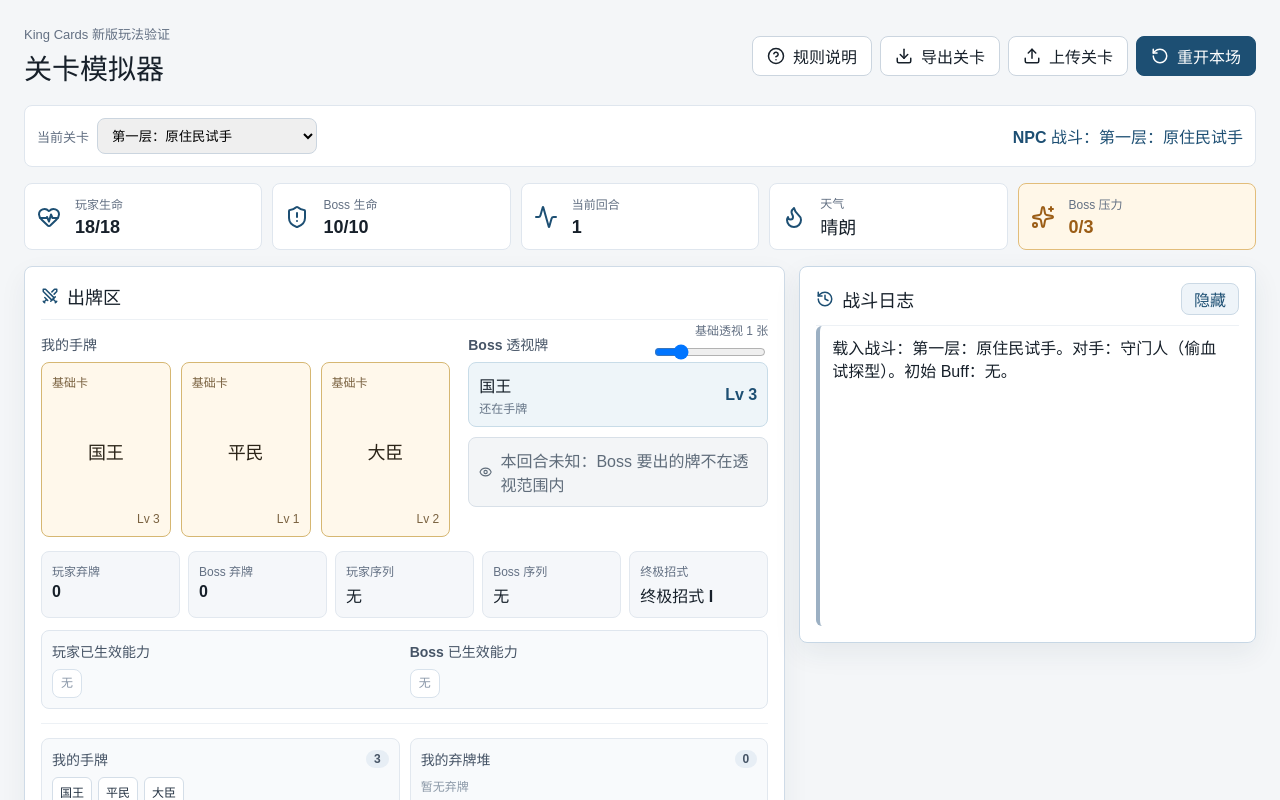
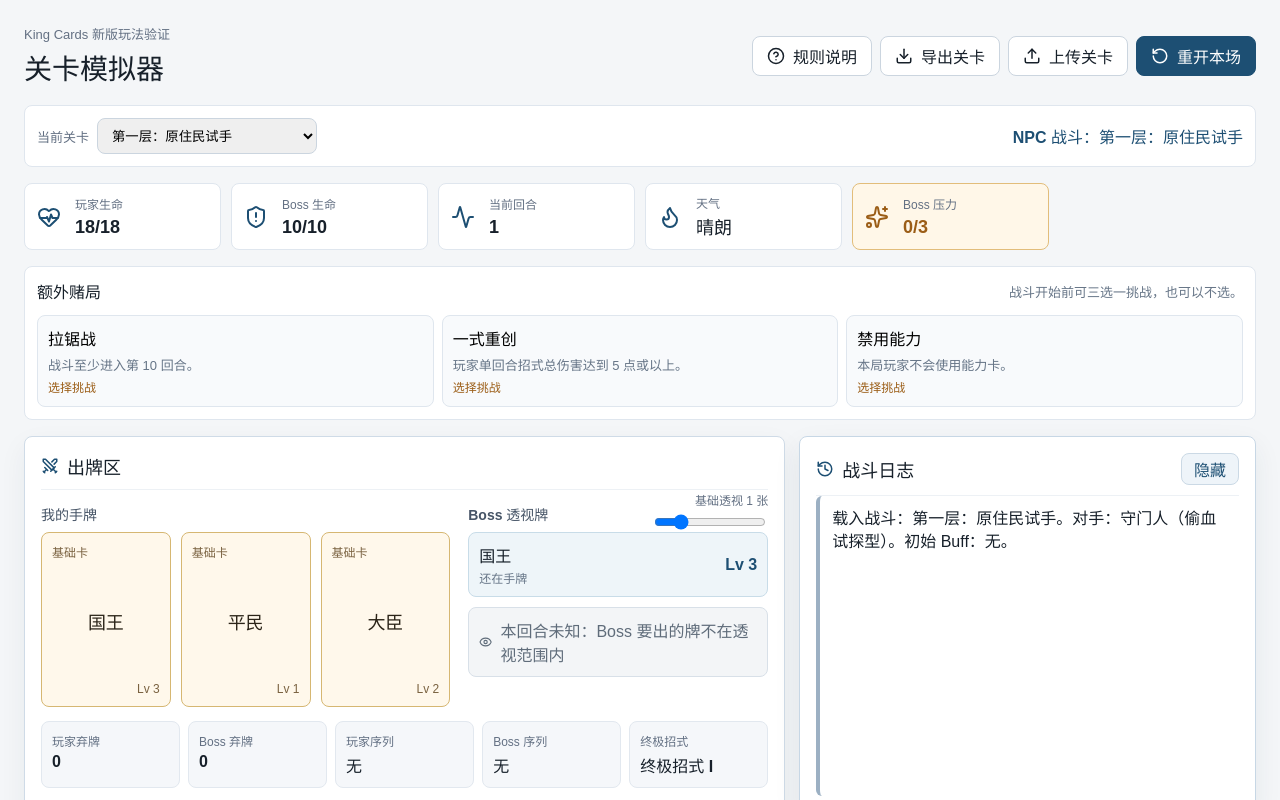
Before and after one commit to redfsz/newkingcards1, a React (Vite) app: page / in a window 1280 px wide. Shown: the top 800 px of the page. Built offline with nearby package versions, Linux system fonts and the light colour scheme.

Commit message:
额外赌局

```diff
--- a/src/App.jsx
+++ b/src/App.jsx
@@ -24,11 +24,13 @@ import {
   playerUltimateLibrary,
   resultLabels,
   sequenceDamageByLength,
+  wagerLibrary,
   weatherLibrary
 } from "./gameData.js";
 import {
   canSeeBossPlannedCard,
   chooseItem,
+  chooseWager,
   createInitialState,
   createStateFromConfig,
   getLegalPlayerCards,
@@ -67,6 +69,7 @@ export function App() {
   const bossPressureTitle = `当前 Boss：${game.bossPersona?.name ?? "Boss"}（${game.bossPersona?.style ?? "默认"}）\n压力 ${bossPressure}/3\n压力越高，Boss 越容易进入激进状态。`;
   const battleTypeText = { npc: "NPC 战斗", duel: "主角切磋", boss: "Boss 战" }[game.battleType] ?? "战斗";
   const activeAbilities = getActiveAbilities(game);
+  const selectedWager = wagerLibrary.find((wager) => wager.id === game.selectedWagerId);
 
   function applyLevel(levelId) {
     const level = levelPresets.find((entry) => entry.id === levelId);
@@ -137,6 +140,27 @@ export function App() {
       </section>
 
       {game.winner && <section className={`resultBanner ${game.winner === "player" ? "win" : "loss"}`}>{game.winner === "player" ? "玩家胜利：Boss 已被击败" : "战斗失败：玩家已经倒下"}</section>}
+      <section className="wagerBand">
+        <div>
+          <strong>额外赌局</strong>
+          <span>{selectedWager ? `已选择：${selectedWager.name}` : "战斗开始前可三选一挑战，也可以不选。"}</span>
+        </div>
+        <div className="wagerChoices">
+          {(game.wagerChoices ?? []).map((wagerId) => {
+            const wager = wagerLibrary.find((entry) => entry.id === wagerId);
+            if (!wager) return null;
+            const selected = game.selectedWagerId === wager.id;
+            const resolved = (game.resolvedWagerIds ?? []).includes(wager.id);
+            return (
+              <button key={wager.id} className={selected ? "selected" : ""} disabled={game.round > 1 || Boolean(game.selectedWagerId) || Boolean(game.winner)} onClick={() => setGame((state) => chooseWager(state, wager.id))}>
+                <strong>{wager.name}</strong>
+                <span>{wager.text}</span>
+                <em>{resolved ? "已结算" : selected ? "进行中" : "选择挑战"}</em>
+              </button>
+            );
+          })}
+        </div>
+      </section>
 
       <div className="workspace">
         <section className="panel bossIntentPanel">
@@ -334,6 +358,8 @@ function RulesModal({ onClose }) {
           <p>只有 Boss 战有地形规则。比如巡逻队长第一次崩溃免伤、雪花谋士隐藏透视、四象门主积累仪式、伪神赌徒让双方失败也增加压力、暖风裁决者提高玩家崩溃伤害、王座之影削弱重复同长度招式。</p>
           <h3>道具和天气</h3>
           <p>道具牌是给玩家用的一次性工具，比如预见牌、后悔牌、加等级、减 Boss 等级、续命牌。道具牌在出牌前准备使用，不占用出牌机会，使用后数量 -1，也不会进入手牌或弃牌堆。Boss 不携带道具牌。</p>
+          <h3>额外赌局</h3>
+          <p>每场战斗开始前会出现 3 个额外赌局。玩家可以选择 1 个挑战，也可以不选。额外赌局不涉及金币，只用于验证本局能否完成指定条件；条件达成时成功，战斗结束仍未达成则失败。</p>
           <h3>能力牌</h3>
           <p>能力牌可以多次打出，具体效果按每次打出的规则结算。比如天作之合每打出一次都会切换等级排序：第一次变成低等级获胜，第二次会恢复为高等级获胜。</p>
           <h3>上手建议</h3>
--- a/src/gameData.js
+++ b/src/gameData.js
@@ -111,6 +111,20 @@ export const itemLibrary = [
   { id: "save", name: "续命牌", price: 120, note: "本回合自己输掉的牌不进弃牌堆" }
 ];
 
+export const wagerLibrary = [
+  { id: "fast_win", name: "速战速决", text: "战斗在 6 回合内结束。", settle: "end" },
+  { id: "long_fight", name: "拉锯战", text: "战斗至少进入第 10 回合。", settle: "instant" },
+  { id: "player_round_3_win", name: "第三回合取胜", text: "第 3 回合玩家赢下本回合。", settle: "timed" },
+  { id: "boss_round_3_win", name: "第三回合失手", text: "第 3 回合 Boss 赢下本回合。", settle: "timed" },
+  { id: "player_big_move", name: "一式重创", text: "玩家单回合招式总伤害达到 5 点或以上。", settle: "instant" },
+  { id: "boss_big_move", name: "对手爆发", text: "Boss 单回合招式总伤害达到 5 点或以上。", settle: "instant" },
+  { id: "boss_first_collapse", name: "先破敌阵", text: "Boss 比玩家更早进入崩溃。", settle: "instant" },
+  { id: "no_player_ability", name: "禁用能力", text: "本局玩家不会使用能力卡。", settle: "end" },
+  { id: "no_player_item", name: "禁用道具", text: "本局玩家不会使用道具卡。", settle: "end" },
+  { id: "king_not_discarded", name: "护住国王", text: "本局玩家的国王不会进入弃牌堆。", settle: "end" },
+  { id: "commoner_not_discarded", name: "护住平民", text: "本局玩家的平民不会进入弃牌堆。", settle: "end" }
+];
+
 export const initialBuffLibrary = [
   { id: "rich_second_gen", name: "富二代", side: "玩家", note: "金币增加 50%。模拟器中作为经济 Buff 展示，不改变战斗结算" },
   { id: "unlimited_supply", name: "无限供应", side: "玩家", note: "商店卡牌不会售罄。模拟器中作为经济 Buff 展示，不改变战斗结算" },
@@ -162,7 +176,7 @@ export const levelPresets = [
 
   { id: "floor_5_npc", floor: 5, battleType: "npc", name: "第五层：赌桌客", bossPersona: "gambler", playerMaxHp: 24, bossMaxHp: 20, weather: "clear", revealCount: 3, initialBuffs: [], playerDeck: ["king", "minister", "commoner"], bossDeck: ["king", "minister", "commoner", "queen", "assassin", "fate"], selectedBossMoves: ["boss_single", "boss_bait"], ownedItems: ["peek", "plus_one", "minus_half", "save"] },
   { id: "floor_5_duel", floor: 5, battleType: "duel", name: "第五层：风险切磋", bossPersona: "gambler", playerMaxHp: 24, bossMaxHp: 26, weather: "clear", revealCount: 3, initialBuffs: ["random_commoner"], playerDeck: ["king", "minister", "commoner"], bossDeck: ["king", "minister", "commoner", "queen", "noble", "false_god", "fate", "shadow"], selectedBossMoves: ["boss_single", "boss_double", "boss_bait"], ownedItems: ["peek", "plus_one", "minus_half", "save"] },
-  { id: "floor_5_boss", floor: 5, battleType: "boss", name: "第五层 Boss：伪神赌徒", bossPersona: "gambler", playerMaxHp: 24, bossMaxHp: 33, weather: "clear", revealCount: 3, initialBuffs: ["random_commoner"], playerDeck: ["king", "minister", "commoner"], bossDeck: ["king", "minister", "commoner", "queen", "noble", "false_god", "assassin", "fate", "shadow", "thief"], selectedBossMoves: ["boss_single", "boss_double", "boss_bait", "boss_grind", "boss_comeback", "boss_gamble_swing"], battleRule: { id: "gambler_draw_pressure", name: "赌神牌桌", text: "双方失败时，Boss 压力 +1。伪神赌徒会用刺客、命运、伪神制造双方失败和高波动回合。" }, bossSkills: [{ round: 2, name: "下注", effect: "bossMoveDamageBonus", value: 2, text: "Boss 下一次招式伤害 +2。" }, { round: 5, name: "强行加注", effect: "bossMoveDamageBonus", value: 3, text: "Boss 下一次招式伤害 +3。" }, { round: 8, name: "伪神降桌", effect: "ignoreNextBossLossSequence", value: 1, text: "Boss 下一次失败不增加玩家胜负序列。" }], ownedItems: ["peek", "plus_one", "minus_half", "save"] },
+  { id: "floor_5_boss", floor: 5, battleType: "boss", name: "第五层 Boss：伪神赌徒", bossPersona: "gambler", playerMaxHp: 24, bossMaxHp: 33, weather: "clear", revealCount: 3, initialBuffs: ["random_commoner"], playerDeck: ["king", "minister", "commoner"], bossDeck: ["king", "minister", "commoner", "queen", "noble", "false_god", "assassin", "fate", "shadow", "thief"], selectedBossMoves: ["boss_single", "boss_double", "boss_bait", "boss_grind", "boss_comeback", "boss_gamble_swing"], battleRule: { id: "gambler_draw_pressure", name: "赌神牌桌", text: "双方失败时，Boss 压力 +1。伪神赌徒会用刺客、命运、伪神制造双方失败和高波动回合。" }, bossSkills: [{ round: 2, name: "开局压注", effect: "bossMoveDamageBonus", value: 2, text: "Boss 下一次招式伤害 +2。" }, { round: 5, name: "强行加注", effect: "bossMoveDamageBonus", value: 3, text: "Boss 下一次招式伤害 +3。" }, { round: 8, name: "伪神降桌", effect: "ignoreNextBossLossSequence", value: 1, text: "Boss 下一次失败不增加玩家胜负序列。" }], ownedItems: ["peek", "plus_one", "minus_half", "save"] },
 
   { id: "floor_6_npc", floor: 6, battleType: "npc", name: "第六层：暖风信徒", bossPersona: "executioner", playerMaxHp: 26, bossMaxHp: 22, weather: "warm", revealCount: 3, initialBuffs: [], playerDeck: ["king", "minister", "commoner"], bossDeck: ["king", "minister", "commoner", "guard", "queen", "strike_blade", "rebel"], selectedBossMoves: ["boss_single", "boss_double"], ownedItems: ["peek", "plus_half", "plus_one", "save"] },
   { id: "floor_6_duel", floor: 6, battleType: "duel", name: "第六层：极限切磋", bossPersona: "executioner", playerMaxHp: 26, bossMaxHp: 30, weather: "warm", revealCount: 3, initialBuffs: ["player_move_plus"], playerDeck: ["king", "minister", "commoner"], bossDeck: ["king", "minister", "commoner", "guard", "noble", "queen", "strike_blade", "final_moment", "rebel"], selectedBossMoves: ["boss_single", "boss_double", "boss_bait"], ownedItems: ["peek", "plus_half", "plus_one", "save"] },
--- a/src/simulator.js
+++ b/src/simulator.js
@@ -8,11 +8,13 @@ import {
   levelPresets,
   playerUltimateLibrary,
   requiredDeckCards,
-  sequenceDamageByLength
+  sequenceDamageByLength,
+  wagerLibrary
 } from "./gameData.js";
 
 const byId = new Map(cardLibrary.map((card) => [card.id, card]));
 const itemById = new Map(itemLibrary.map((item) => [item.id, item]));
+const wagerById = new Map(wagerLibrary.map((wager) => [wager.id, wager]));
 const buffById = new Map(initialBuffLibrary.map((buff) => [buff.id, buff]));
 const personaById = new Map(bossPersonaLibrary.map((persona) => [persona.id, persona]));
 
@@ -86,9 +88,15 @@ export function createStateFromConfig(config) {
     bossFourWins: [],
     playerPattern: [],
     bossPattern: [],
+    playerRoundDamage: 0,
+    bossRoundDamage: 0,
+    firstCollapseSide: null,
     playerCollapseStacks: 0,
     bossCollapseStacks: 0,
     bossPressure: 0,
+    wagerChoices: pickWagerChoices(normalized.id),
+    selectedWagerId: "",
+    resolvedWagerIds: [],
     customMoves: normalized.customMoves,
     selectedBossMoves: normalized.selectedBossMoves,
     ownedItems: normalized.ownedItems,
@@ -237,6 +245,13 @@ export function chooseItem(state, itemId) {
   return { ...state, activeItemId: state.activeItemId === itemId ? "" : itemId };
 }
 
+export function chooseWager(state, wagerId) {
+  const wager = wagerById.get(wagerId);
+  if (!wager || !(state.wagerChoices ?? []).includes(wagerId)) return state;
+  if (state.round > 1 || state.selectedWagerId || state.winner) return state;
+  return addLog({ ...state, selectedWagerId: wagerId }, "info", `额外赌局开始：【${wager.name}】。`);
+}
+
 export function playRound(state, playerCardKey) {
   if (state.winner) return state;
   let prepared = applyRoundStartEffects(state);
@@ -256,7 +271,7 @@ export function playRound(state, playerCardKey) {
     ? { ...rawBossCard, id: "disabled_card", name: `${rawBossCard.name}(失效)`, level: 0, levelOverride: 0, type: rawBossCard.type }
     : resolvePlayedCard(rawBossCard, "boss", prepared);
 
-  let next = { ...prepared, playerHand: prepared.playerHand.filter((card) => card.key !== rawPlayerCard.key), bossHand: prepared.bossHand.filter((card) => card.key !== rawBossCard.key), activeItemId: "", ownedItems: consumeItem(prepared.ownedItems, prepared.activeItemId) };
+  let next = { ...prepared, playerHand: prepared.playerHand.filter((card) => card.key !== rawPlayerCard.key), bossHand: prepared.bossHand.filter((card) => card.key !== rawBossCard.key), activeItemId: "", ownedItems: consumeItem(prepared.ownedItems, prepared.activeItemId), playerRoundDamage: 0, bossRoundDamage: 0 };
   const result = compareCards(playerCard, bossCard, prepared.weather, item, {
     playerHandBeforePlay: prepared.playerHand,
     bossHandBeforePlay: prepared.bossHand,
@@ -360,15 +375,18 @@ export function playRound(state, playerCardKey) {
   }
   if (rawPlayerCard.id === "thief" && result.player === "win") {
     next.bossHp = Math.max(0, next.bossHp - 5);
+    next.playerRoundDamage += 5;
     logs.push("玩家【盗贼】获胜：Boss 额外受到 5 点伤害。");
   }
   if (rawBossCard.id === "thief" && result.boss === "win") {
     next.playerHp = Math.max(0, next.playerHp - 5);
+    next.bossRoundDamage += 5;
     logs.push("Boss【盗贼】获胜：玩家额外受到 5 点伤害。");
   }
   if (item?.id === "regret") {
     next = recoverPlayerCard(next, rawPlayerCard.key, logs);
   }
+  next = checkRestrictionWagers(next, rawPlayerCard, item, logs);
   if (bossCardDisabledByItem(rawBossCard, item)) logs.push(`${item.name}生效：Boss 的【${rawBossCard.name}】本回合失效。`);
   else next = applyCardAfterPlay(next, rawBossCard, "boss", result.boss, logs);
   next = applyCardAfterPlay(next, rawPlayerCard, "player", result.player, logs);
@@ -380,16 +398,20 @@ export function playRound(state, playerCardKey) {
   next.playerPattern = trimPattern(playerResultForPattern ? [...next.playerPattern, playerResultForPattern] : next.playerPattern);
   next.bossPattern = trimPattern([...next.bossPattern, result.boss]);
   next = applyRuleAfterResult(next, result, bossCard, logs);
+  next = checkRoundWagers(next, result, logs);
   next.bossPressure = nextBossPressure(next, result.boss, logs);
   next = applyMoves(next, "player", logs);
   next = applyMoves(next, "boss", logs);
+  next = checkDamageWagers(next, logs);
   next.bossDamageReduction = 0;
 
   if (next.bossHp <= 0) { next.winner = "player"; logs.push("Boss 生命归零，玩家获胜。"); }
   else if (next.playerHp <= 0) { next.winner = "boss"; logs.push("玩家生命归零，Boss 获胜。"); }
   if (!next.winner && next.playerHand.length === 0) next = handleCollapse(next, "player", logs);
   if (!next.winner && next.bossHand.length === 0) next = handleCollapse(next, "boss", logs);
+  next = checkRestrictionWagers(next, null, null, logs);
 
+  next = checkEndWagers(next, logs);
   next.round += 1;
   return addLogs(next, logs);
 }
@@ -845,11 +867,11 @@ function applyMoves(state, side, logs) {
     if (isPlayer) {
       damage = applyPlayerMoveRuleDamage(next, move, damage);
       damage = Math.max(1, damage - (next.bossDamageReduction ?? 0));
-      next = { ...next, bossHp: Math.max(0, next.bossHp - damage), playerTriggeredMoveLengths: [...(next.playerTriggeredMoveLengths ?? []), move.pattern.length] };
+      next = { ...next, bossHp: Math.max(0, next.bossHp - damage), playerRoundDamage: (next.playerRoundDamage ?? 0) + damage, playerTriggeredMoveLengths: [...(next.playerTriggeredMoveLengths ?? []), move.pattern.length] };
       logs.push(`玩家触发招式【${move.name}】，Boss 受到 ${damage} 点伤害。`);
     } else {
       damage += next.bossMoveDamageBonus ?? 0;
-      next = { ...next, playerHp: Math.max(0, next.playerHp - damage), bossMoveDamageBonus: 0 };
+      next = { ...next, playerHp: Math.max(0, next.playerHp - damage), bossRoundDamage: (next.bossRoundDamage ?? 0) + damage, bossMoveDamageBonus: 0 };
       logs.push(`Boss 触发招式【${move.name}】，玩家受到 ${damage} 点伤害。`);
     }
   }
@@ -868,6 +890,7 @@ function handleCollapse(state, side, logs) {
   if (isPlayer && state.battleRule?.id === "execution_player_collapse_plus") damage += 3;
   if (isPlayer && hasBuff(state, "collapse_guard")) damage = Math.max(1, damage - 3);
   let next = { ...state };
+  if (!next.firstCollapseSide) next.firstCollapseSide = side;
   if (isPlayer) {
     next.playerHp = Math.max(0, next.playerHp - damage);
     logs.push(`${targetName}牌组被打空，进入崩溃状态，受到终极招式 ${damage} 点伤害。`);
@@ -966,6 +989,71 @@ function removePlayerDiscard(state) {
   if (state.playerDiscard.length === 0) return state;
   return { ...state, playerDiscard: state.playerDiscard.slice(1) };
 }
+function pickWagerChoices(seed) {
+  const choices = [];
+  let offset = deterministicRange(seed, 0, wagerLibrary.length - 1);
+  while (choices.length < 3 && choices.length < wagerLibrary.length) {
+    const wager = wagerLibrary[offset % wagerLibrary.length];
+    if (!choices.includes(wager.id)) choices.push(wager.id);
+    offset += 3;
+  }
+  return choices;
+}
+function resolveWager(state, wagerId, logs, success = true) {
+  if (!state.selectedWagerId || state.selectedWagerId !== wagerId || (state.resolvedWagerIds ?? []).includes(wagerId)) return state;
+  const wager = wagerById.get(wagerId);
+  if (!wager) return state;
+  if (success) {
+    logs.push(`额外赌局成功：【${wager.name}】。`);
+    return { ...state, resolvedWagerIds: [...(state.resolvedWagerIds ?? []), wagerId] };
+  }
+  logs.push(`额外赌局失败：【${wager.name}】。`);
+  return { ...state, resolvedWagerIds: [...(state.resolvedWagerIds ?? []), wagerId] };
+}
+function failSelectedWager(state, logs) {
+  if (!state.selectedWagerId || (state.resolvedWagerIds ?? []).includes(state.selectedWagerId)) return state;
+  return resolveWager(state, state.selectedWagerId, logs, false);
+}
+function checkRoundWagers(state, result, logs) {
+  let next = state;
+  if (state.round === 3 && result.player === "win") next = resolveWager(next, "player_round_3_win", logs);
+  if (state.round === 3 && result.boss === "win") next = resolveWager(next, "boss_round_3_win", logs);
+  if (state.round > 3 && ["player_round_3_win", "boss_round_3_win"].includes(state.selectedWagerId)) next = failSelectedWager(next, logs);
+  if (state.round >= 10) next = resolveWager(next, "long_fight", logs);
+  return next;
+}
+function checkDamageWagers(state, logs) {
+  let next = state;
+  if ((state.playerRoundDamage ?? 0) >= 5) next = resolveWager(next, "player_big_move", logs);
+  if ((state.bossRoundDamage ?? 0) >= 5) next = resolveWager(next, "boss_big_move", logs);
+  if (state.firstCollapseSide === "boss") next = resolveWager(next, "boss_first_collapse", logs);
+  if (state.firstCollapseSide === "player" && state.selectedWagerId === "boss_first_collapse") next = failSelectedWager(next, logs);
+  return next;
+}
+function checkRestrictionWagers(state, playerCard, item, logs) {
+  let next = state;
+  if (playerCard?.type === "能力卡") next = failSpecificWager(next, "no_player_ability", logs);
+  if (item) next = failSpecificWager(next, "no_player_item", logs);
+  if (next.playerDiscard.some((card) => card.id === "king")) next = failSpecificWager(next, "king_not_discarded", logs);
+  if (next.playerDiscard.some((card) => card.id === "commoner")) next = failSpecificWager(next, "commoner_not_discarded", logs);
+  return next;
+}
+function failSpecificWager(state, wagerId, logs) {
+  if (state.selectedWagerId !== wagerId || (state.resolvedWagerIds ?? []).includes(wagerId)) return state;
+  return resolveWager(state, wagerId, logs, false);
+}
+function checkEndWagers(state, logs) {
+  if (!state.winner) return state;
+  let next = state;
+  if (state.round <= 6) next = resolveWager(next, "fast_win", logs);
+  if (["no_player_ability", "no_player_item", "king_not_discarded", "commoner_not_discarded"].includes(state.selectedWagerId)) {
+    next = resolveWager(next, state.selectedWagerId, logs);
+  }
+  if (["fast_win", "long_fight", "player_big_move", "boss_big_move", "boss_first_collapse"].includes(state.selectedWagerId)) {
+    next = failSelectedWager(next, logs);
+  }
+  return next;
+}
 function nextBossPressure(state, bossResult, logs) {
   const current = state.bossPressure ?? 0;
   if (current >= 3) {
--- a/src/styles.css
+++ b/src/styles.css
@@ -144,9 +144,67 @@ h3 {
 .statusBand {
   display: grid;
   gap: 10px;
-  grid-template-columns: repeat(5, minmax(0, 1fr));
+  grid-template-columns: repeat(6, minmax(0, 1fr));
   margin: 0 auto 16px;
   max-width: 1440px;
+}
+
+.wagerBand {
+  background: #fff;
+  border: 1px solid #dfe6ee;
+  border-radius: 8px;
+  display: grid;
+  gap: 12px;
+  margin: 0 auto 16px;
+  max-width: 1440px;
+  padding: 12px;
+}
+
+.wagerBand > div:first-child {
+  align-items: center;
+  display: flex;
+  gap: 10px;
+  justify-content: space-between;
+}
+
+.wagerBand span {
+  color: #667587;
+  font-size: 13px;
+}
+
+.wagerChoices {
+  display: grid;
+  gap: 8px;
+  grid-template-columns: repeat(3, minmax(0, 1fr));
+}
+
+.wagerChoices button {
+  background: #f8fafc;
+  border: 1px solid #dfe6ee;
+  border-radius: 8px;
+  cursor: pointer;
+  display: grid;
+  gap: 4px;
+  min-height: 92px;
+  padding: 10px;
+  text-align: left;
+}
+
+.wagerChoices button.selected {
+  background: #fff7e8;
+  border-color: #d8a84f;
+}
+
+.wagerChoices button:disabled {
+  cursor: not-allowed;
+  opacity: 0.62;
+}
+
+.wagerChoices em {
+  color: #9b5d16;
+  font-size: 12px;
+  font-style: normal;
+  font-weight: 700;
 }
 
 .levelBand {
@@ -1088,7 +1146,8 @@ h3 {
   }
 
   .duelGrid,
-  .deckColumns {
+  .deckColumns,
+  .wagerChoices {
     grid-template-columns: 1fr;
   }
 
@@ -1125,7 +1184,8 @@ h3 {
   .configBand,
   .battleInfo,
   .pileBoard,
-  .segmented {
+  .segmented,
+  .wagerChoices {
     grid-template-columns: 1fr;
   }
 
```
